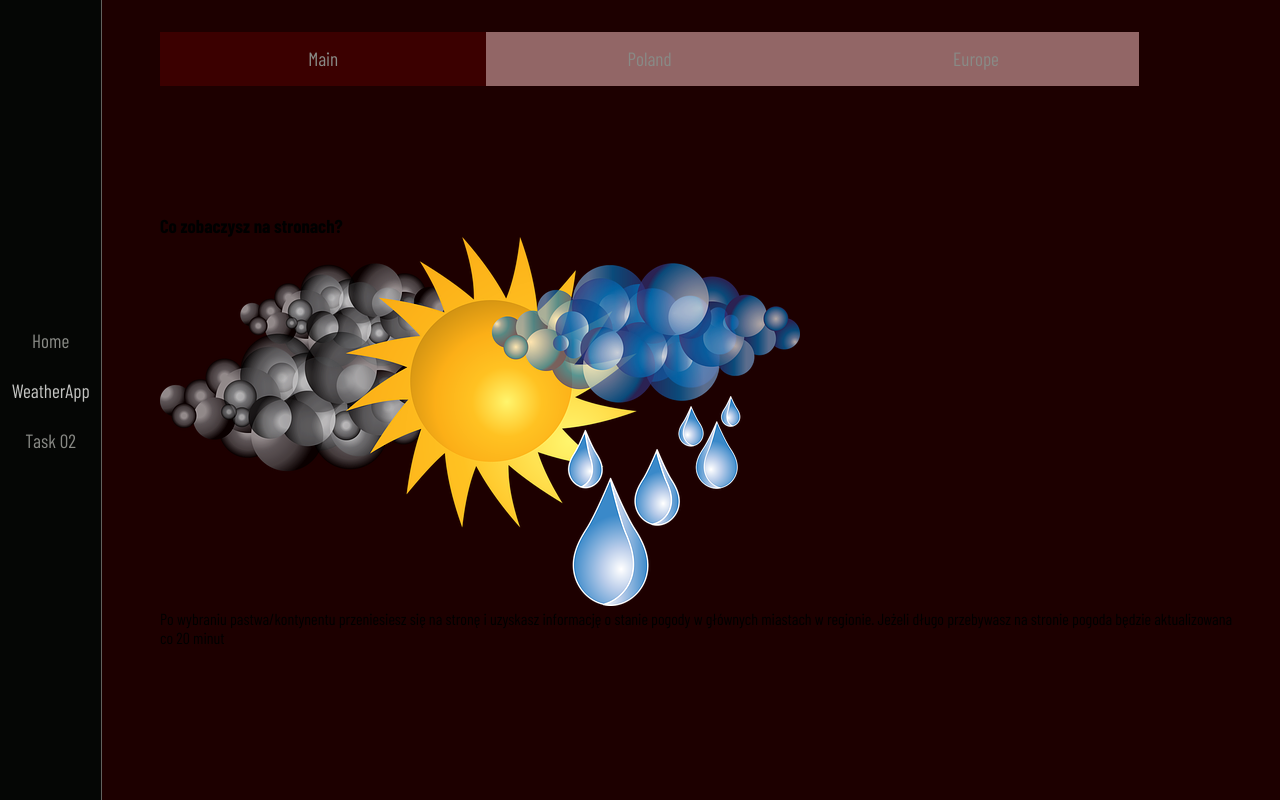
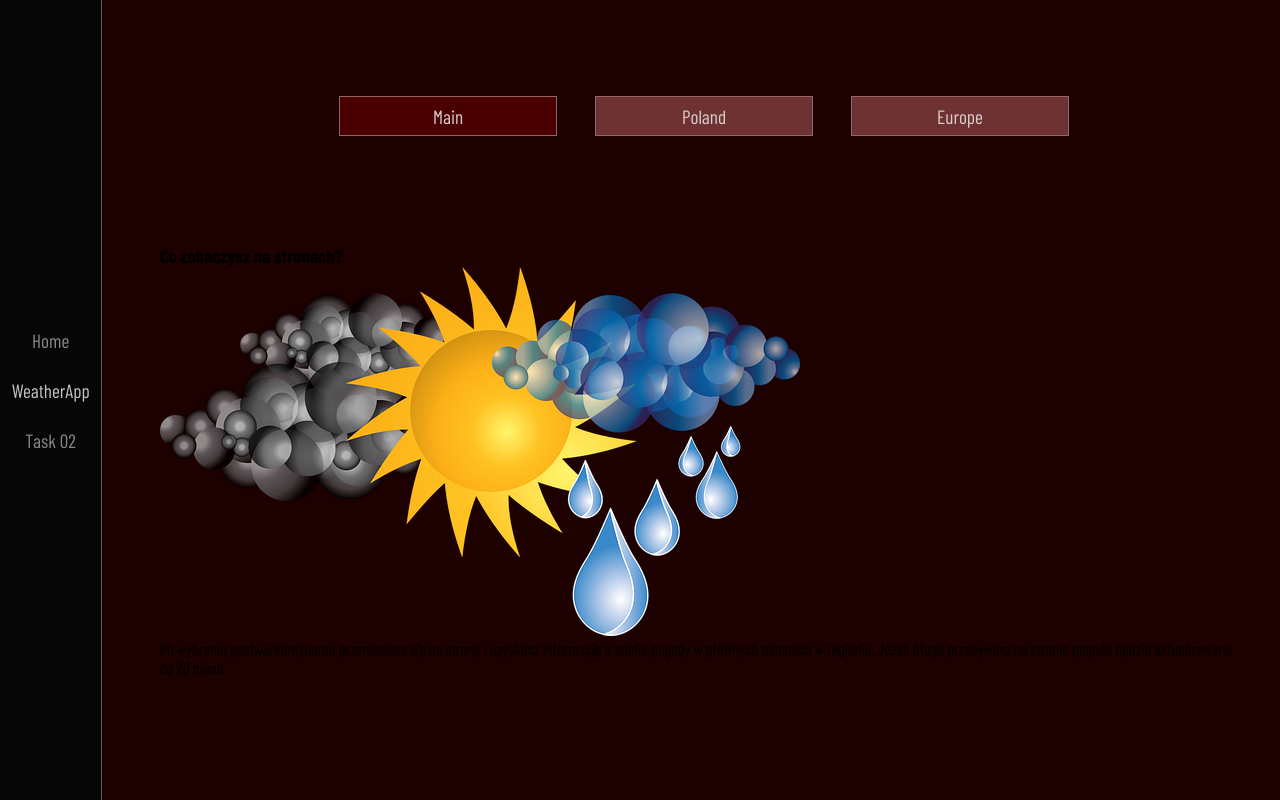
Before and after one commit to Scorpion19702022/01_REACT_VARIOUS_PROJECTS, a React (Create React App) app: page /WeatherApp in a window 1280 px wide. Built offline with nearby package versions, Linux system fonts and the light colour scheme; a web font is replaced by a local one.

Commit message:
added styles for buttons

```diff
--- a/src/Components/WeatherApp/NavWorld.module.css
+++ b/src/Components/WeatherApp/NavWorld.module.css
@@ -17,21 +17,45 @@
 	--color-darkred08: #1d0000;
 }
 
-.nav_btns {
+.nav_links {
 	width: 100%;
 	display: flex;
+	justify-content: center;
+	margin: 4em 0em 1em 0em;
 }
 
 .btn_active {
-	width: 30%;
-	padding: 0.8em;
+	width: 20%;
+	padding: 0.4em;
 	text-align: center;
-	background-color: var(--color-darkred06);
+	margin: 0em 1em;
+	background-color: var(--color-darkred05);
+	border: 0.04em solid var(--color-darkred03);
+	cursor: pointer;
+	transition: all 0.3s ease-in-out;
+}
+
+.btn_active:hover {
+	background-color: var(--color-dark08);
+	border: 0.04em solid var(--color-dark05);
 }
 
 .btn_no_active {
-	width: 30%;
-	padding: 0.8em;
+	width: 20%;
+	padding: 0.4em;
 	text-align: center;
-	background-color: var(--color-darkred03);
+	margin: 0em 1em;
+	background-color: var(--color-darkred04);
+	border: 0.04em solid var(--color-darkred03);
+	cursor: pointer;
+	transition: all 0.3s ease-in-out;
 }
+
+.btn_no_active:hover {
+	background-color: var(--color-dark08);
+	border: 0.04em solid var(--color-dark05);
+}
+
+.into_btn {
+	color: var(--color-darkred01);
+}
--- a/src/Components/WeatherApp/NavWorld.tsx
+++ b/src/Components/WeatherApp/NavWorld.tsx
@@ -7,7 +7,7 @@ const NavWorld = () => {
 	const location = useLocation()
 
 	return (
-		<nav className={styles.nav_btns}>
+		<nav className={styles.nav_links}>
 			<Link to='/WeatherApp' className={location.pathname === '/WeatherApp' ? styles.btn_active : styles.btn_no_active}>
 				<p className={styles.into_btn}>Main</p>
 			</Link>
```
